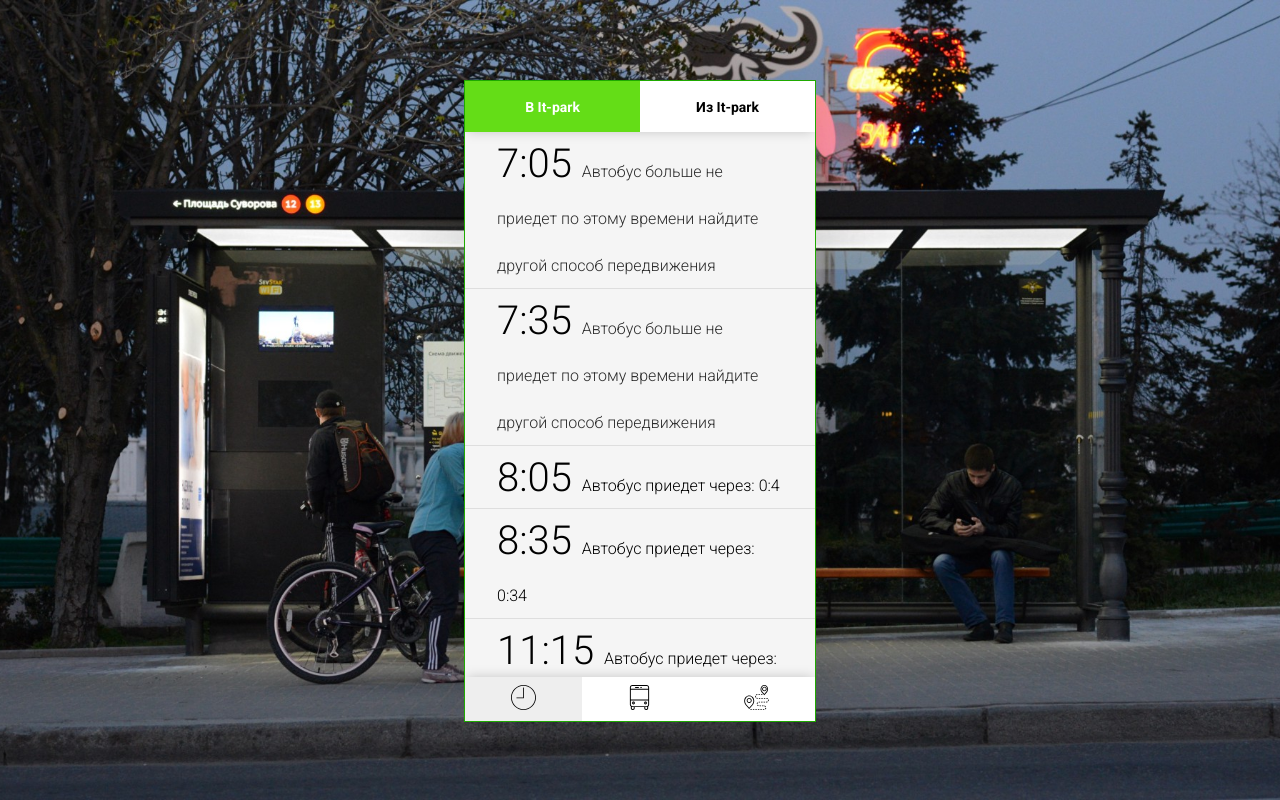
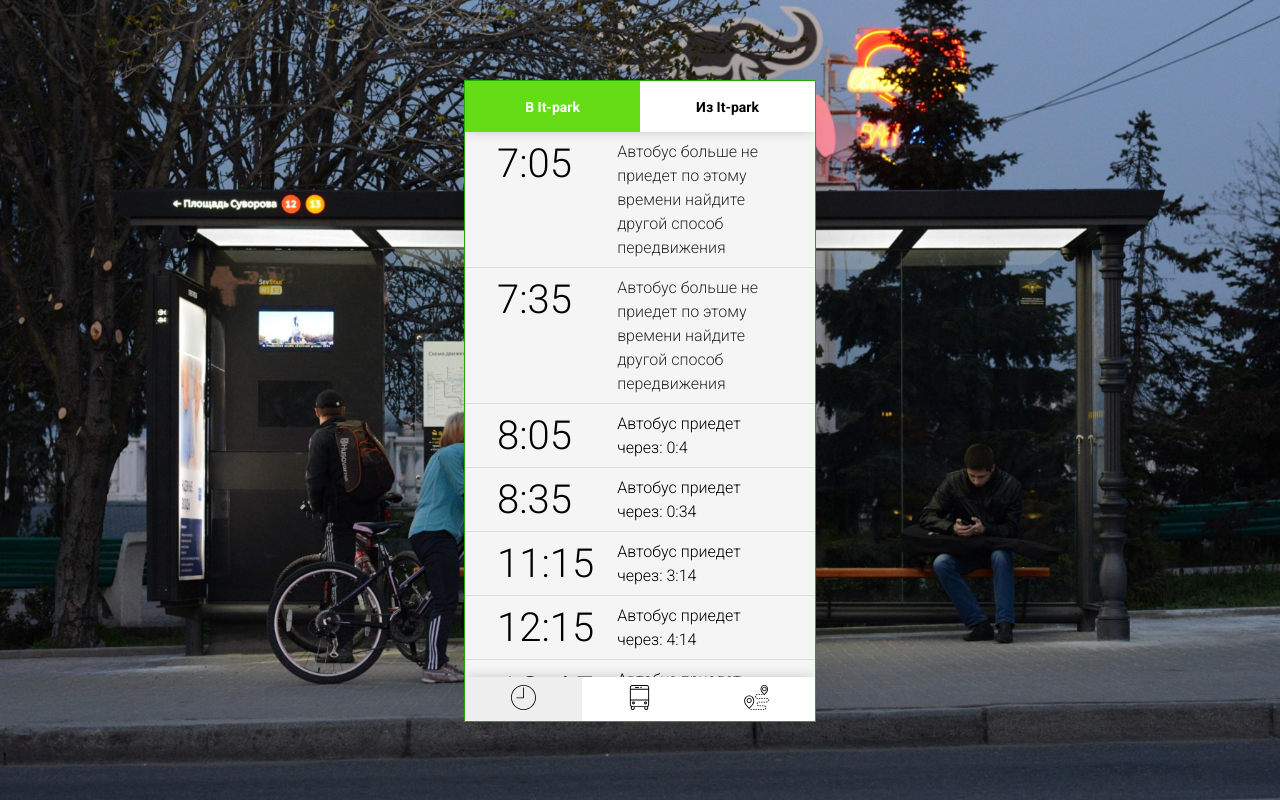
Before and after one commit to DimaChekashov/chelny-routes, a React (Create React App) app: page / in a window 1280 px wide. Built offline with nearby package versions, Linux system fonts and the light colour scheme.

Commit message:
do some time

```diff
--- a/src/components/Time/Time.css
+++ b/src/components/Time/Time.css
@@ -1,5 +1,8 @@
 .time-left{
   font-size: 1rem;
+  line-height: 1.5;
+  margin-left: 5px;
+  width: 58%;
 }
 
 .time-good{
--- a/src/components/Time/Time.jsx
+++ b/src/components/Time/Time.jsx
@@ -36,6 +36,10 @@ class Time extends Component {
         late: true
       });
     }
+    if (hours > 0 && min < 0) {
+      hours--;
+      min = 60 + min;
+    }
 
     this.setState({
       time: hours + ':' + min
--- a/src/components/TimeList/TimeList.css
+++ b/src/components/TimeList/TimeList.css
@@ -10,6 +10,8 @@
   font-weight: 300;
   background: #f5f5f5;
   padding: 0.5rem 2rem;
+  display: flex;
+  justify-content: space-between;
 }
 .time-item:last-child{
   box-shadow: none;
--- a/src/components/TimeList/TimeList.jsx
+++ b/src/components/TimeList/TimeList.jsx
@@ -9,6 +9,7 @@ import Time from './../Time/Time';
 class TimeList extends Component {
   constructor(props){
     super(props);
+
 
     this.state = {
       times: times
--- a/src/times.js
+++ b/src/times.js
@@ -2,7 +2,7 @@ const times = [
   {
     id: 1,
     name: 'to-it-park',
-    time: ['7:05', '7:35', '8:05', '8:35', '11:15', '12:15', '12:45', '13:15', '14:45', '15:15', '16:15']
+    time: ['7:05', '7:35', '8:05', '8:35', '11:15', '12:15', '12:45', '13:15', '14:45', '15:15', '23:15']
   },{
     id: 2,
     name: 'from-it-park',
```
Also changed, not shown: src/components/WindowBlock/WindowBlock.jsx (line endings or trailing spaces), 1 other file (tests, documents, lock files or other folders).
